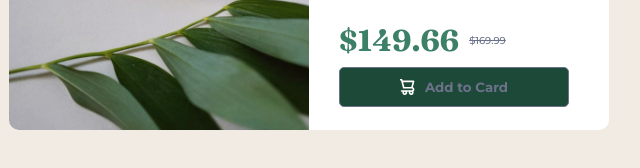
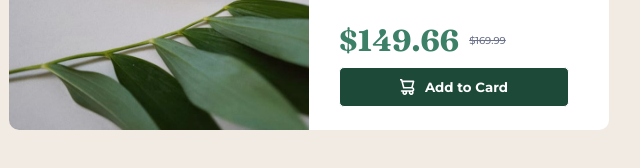
Before and after one commit to Abbejunior9/parfum-site, a plain HTML site: page index.html in a window 1280 px wide. In both pictures the pointer is over the button "Add to Card". Shown: the part 378-546 px from the top of the page, 331-971 px from the left. Drawn offline with Linux system fonts and the light colour scheme.

Commit message:
parfum commit

```diff
--- a/style.css
+++ b/style.css
@@ -118,7 +118,7 @@ border-bottom-left-radius: 10px;
 }
 .btn:hover{
     background-color: hsl(158, 44%, 20%);
-    color: hsl(228, 12%, 48%) ;
+    color: white;
     border: 1px , solid;
 }
 
```
